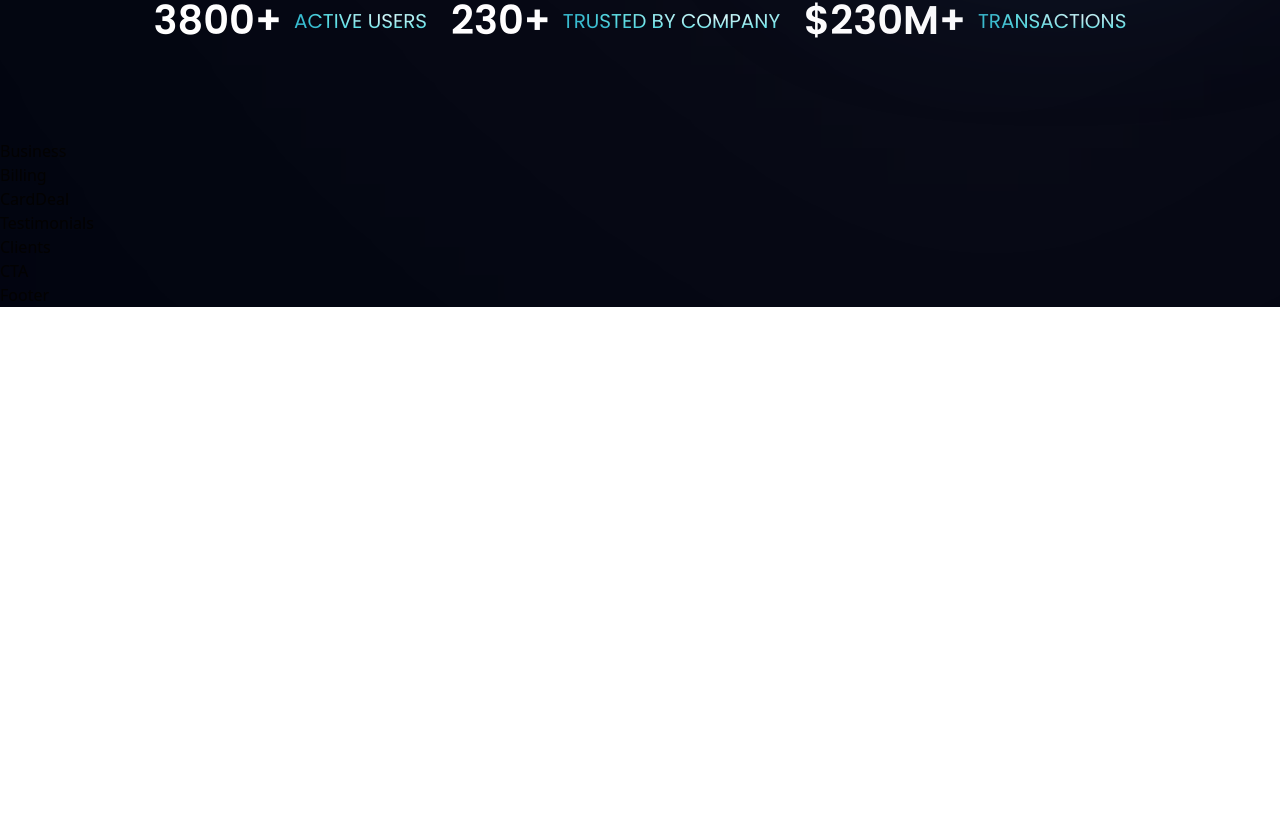
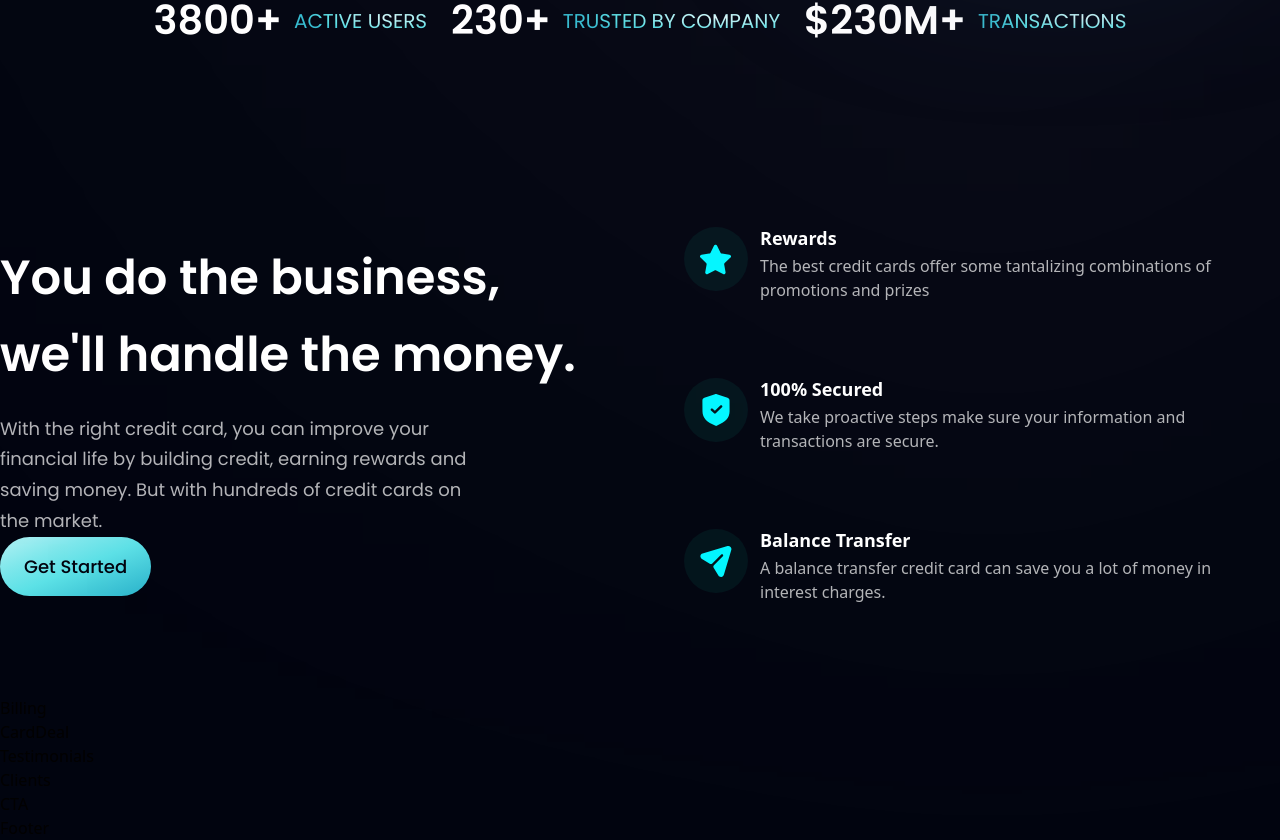
Before and after one commit to hayesdev/bank_app, a React (Vite) app: page / in a window 1280 px wide. Shown: the part 798-1638 px from the top of the page. Before the commit the page ends 1105 px from the top, so only its background shows below. Built offline with nearby package versions, Linux system fonts and the light colour scheme.

Commit message:
business section

```diff
--- a/src/components/Business.jsx
+++ b/src/components/Business.jsx
@@ -1,7 +1,51 @@
-import React from "react";
+import { features } from "../constants";
+import styles, { layout } from "../styles";
+import Button from "./Button";
+
+const FeatureCard = ({ icon, title, content, index }) => (
+  <div
+    className={`flex p-6 rounded-[20px] ${
+      index !== features.length - 1 ? "mb-6" : "mb-0"
+    } feature-card`}
+  >
+    <div
+      className={`w-[64px] h-[64px] rounded-full ${styles.flexCenter} bg-dimBlue`}
+    >
+      <img src={icon} alt="icon" className="w-[50%] h-[50%] object-contain" />
+    </div>
+    <div className="flex flex-1 flex-col ml-3">
+      <h4 className="font-poppoins font-semibold text-white text-[18px] leading-[23px] mb-1">
+        {title}
+      </h4>
+      <p className="font-poppoins font-normal text-dimWhite text-[16px] leading-[24px] mb-1">
+        {content}
+      </p>
+    </div>
+  </div>
+);
 
 const Business = () => {
-  return <div>Business</div>;
+  return (
+    <section id="features" className={layout.section}>
+      <div className={layout.sectionInfo}>
+        <h2 className={styles.heading2}>
+          You do the business, <br className="sm:block hidden" />
+          we'll handle the money.
+        </h2>
+        <p className={`max-w-[470px] ${styles.paragraph} mt-5`}>
+          With the right credit card, you can improve your financial life by
+          building credit, earning rewards and saving money. But with hundreds
+          of credit cards on the market.
+        </p>
+        <Button styles="mt-10" />
+      </div>
+      <div className={`${layout.sectionImg} flex flex-col`}>
+        {features.map((feature, index) => (
+          <FeatureCard key={feature.id} {...feature} index={index} />
+        ))}
+      </div>
+    </section>
+  );
 };
 
 export default Business;
--- a/src/components/Button.jsx
+++ b/src/components/Button.jsx
@@ -1,7 +1,14 @@
 import React from "react";
 
-const Button = () => {
-  return <div>Button</div>;
+const Button = (styles) => {
+  return (
+    <button
+      type="button"
+      className={`px-6 py-4 font-poppins font-medium text-[18px] text-primary rounded-full outline-none bg-blue-gradient ${styles}`}
+    >
+      Get Started
+    </button>
+  );
 };
 
 export default Button;
--- a/src/components/GetStarted.jsx
+++ b/src/components/GetStarted.jsx
@@ -1,4 +1,3 @@
-import React from "react";
 import styles from "../styles";
 import { arrowUp } from "../assets";
 
```
Also changed, not shown: src/App.jsx (+8 -2 lines).
